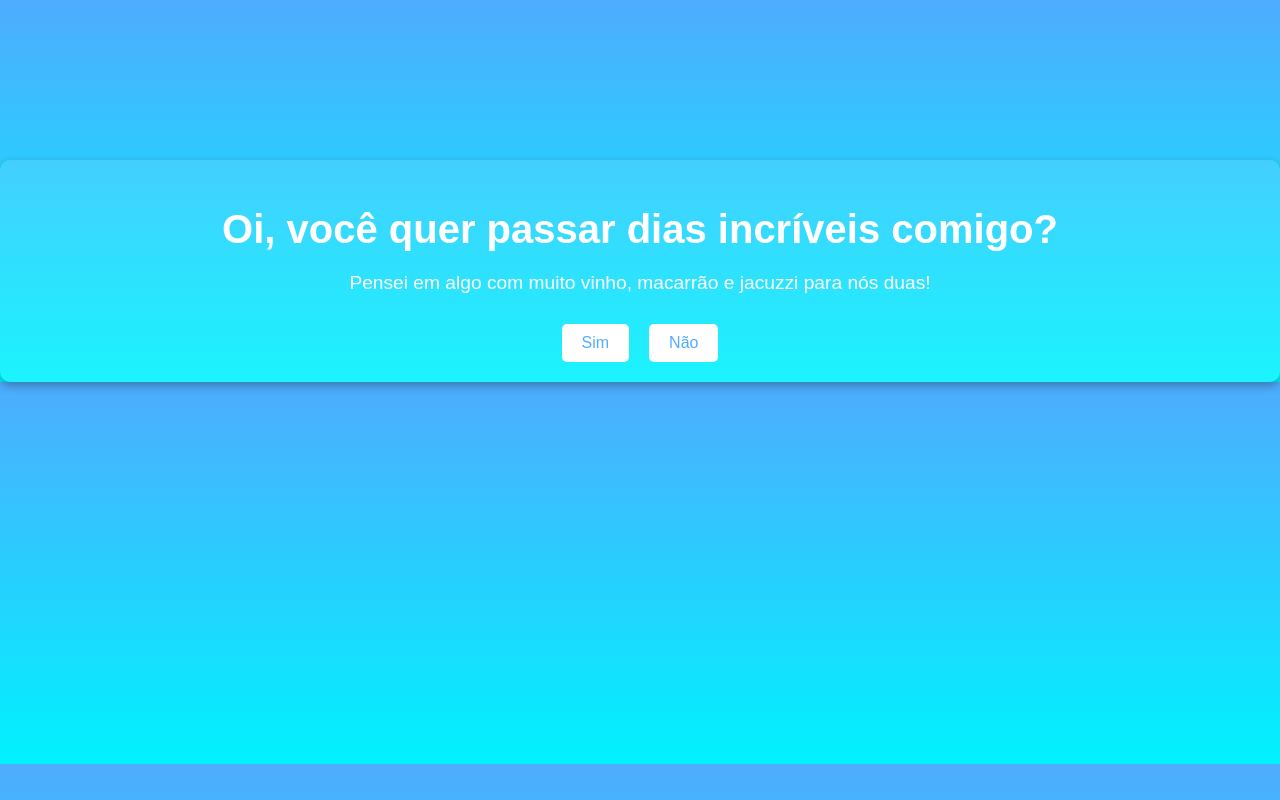
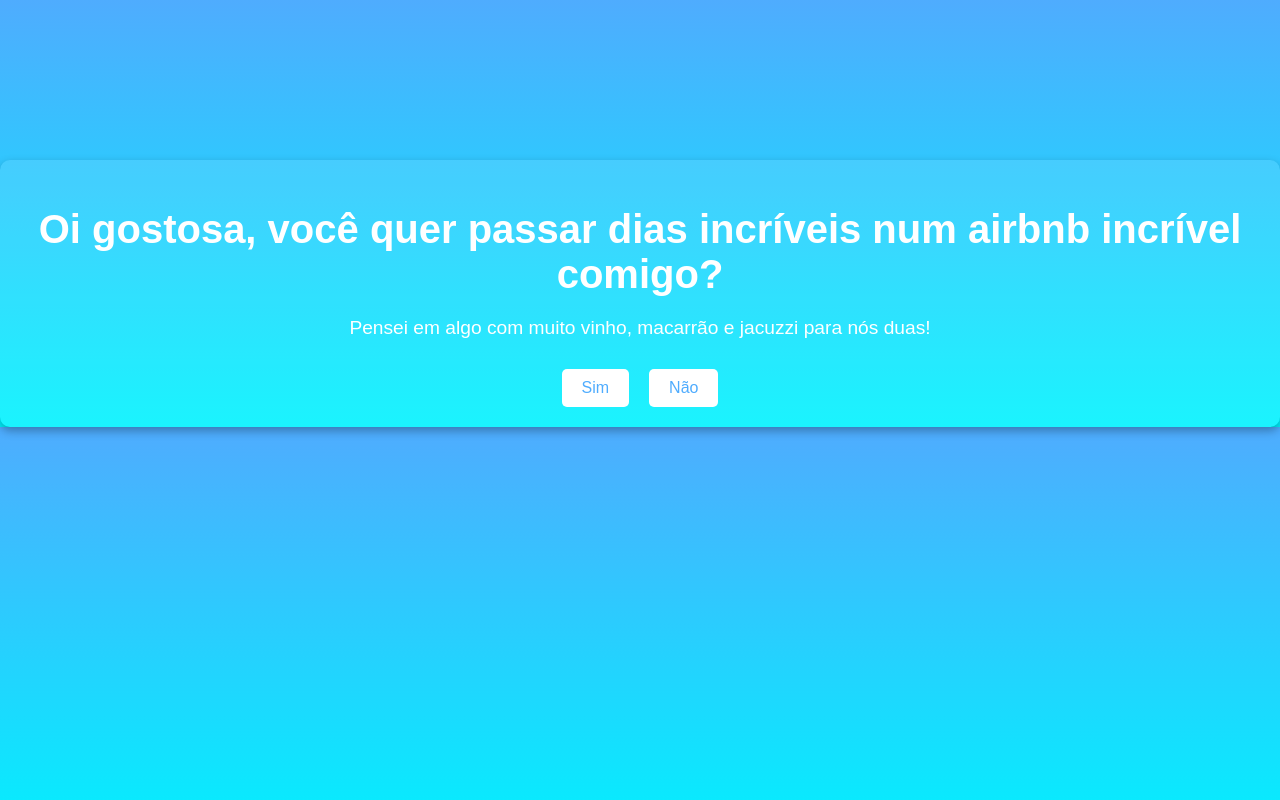
Before and after one commit to stefaniamandad/vide-lindee, a plain HTML site: page index.html in a window 1280 px wide. Drawn offline with Linux system fonts and the light colour scheme.

Commit message:
Update index.html

```diff
--- a/index.html
+++ b/index.html
@@ -54,7 +54,7 @@
 </head>
 <body>
     <div class="container">
-        <h1>Oi, você quer passar dias incríveis comigo?</h1>
+        <h1>Oi gostosa, você quer passar dias incríveis num airbnb incrível comigo?</h1>
         <p>Pensei em algo com muito vinho, macarrão e jacuzzi para nós duas!</p>
         <div class="buttons">
             <button id="yes-btn" onclick="acceptInvite()">Sim</button>
```
